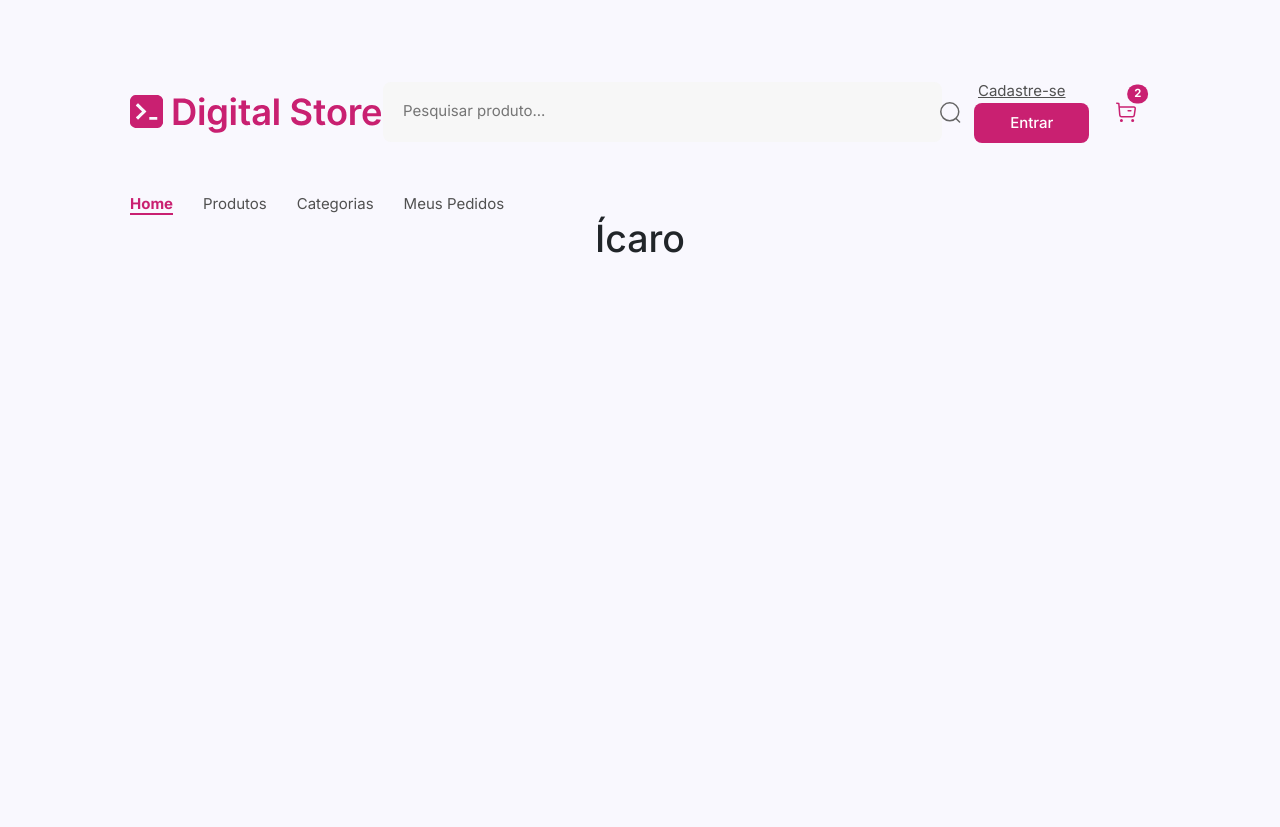
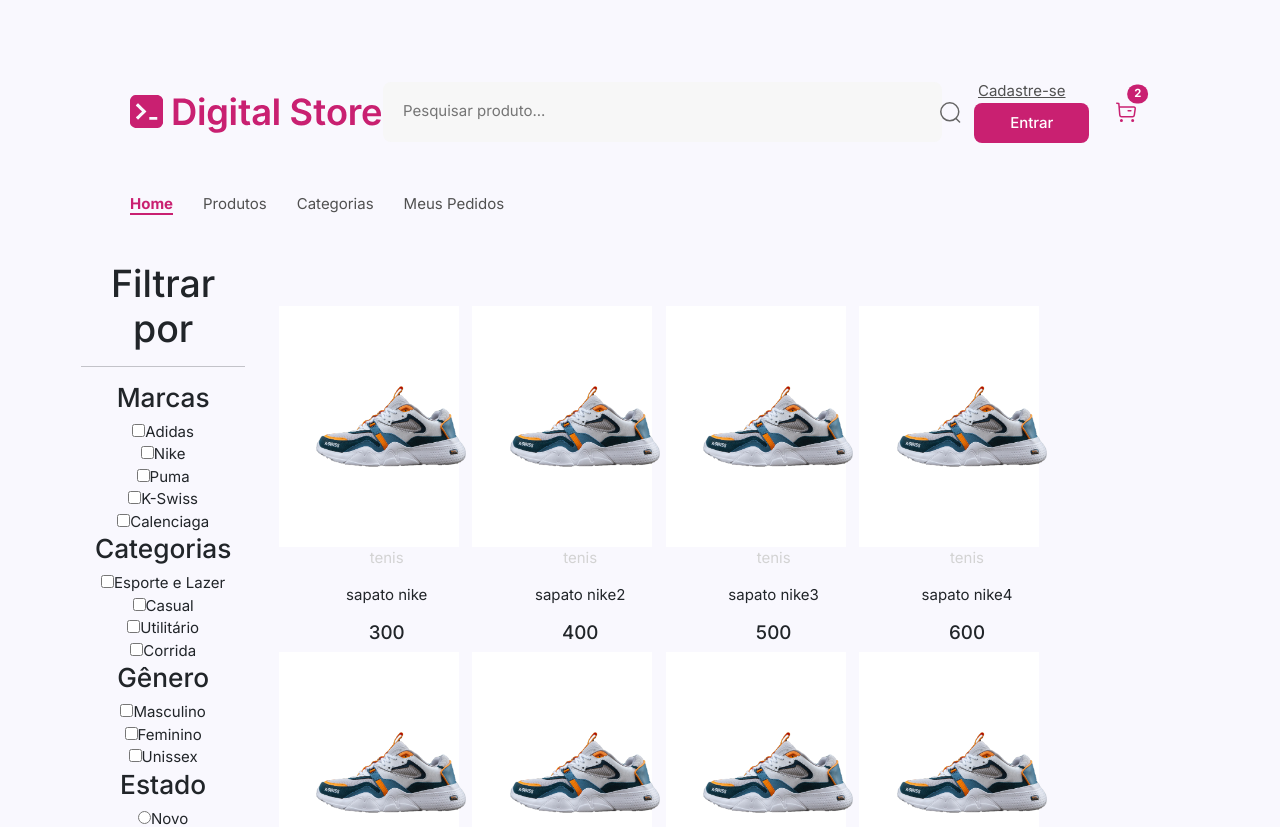
Before and after one commit to Clbrfrancaa/dripStore-final, a React (Vite) app: page /ProductListingPage in a window 1280 px wide. Shown: the top 827 px of the page. Before the commit the page ends 800 px from the top, so only its background shows below. Built offline with nearby package versions, Linux system fonts and the light colour scheme.

Commit message:
filtergrpup
filtergrpup

```diff
--- /dev/null
+++ b/src/components/FilterGroup/FilterGroup.jsx
@@ -0,0 +1,126 @@
+import React, { useState } from "react";
+import ProductList from "../../componentes/ProductList";
+import Card from "../../componentes/Card";
+
+
+function FilterGroup() {
+
+    let marcas = [
+        { name: 'Adidas', key: 'A' },
+        { name: 'Nike', key: 'N' },
+        { name: 'Puma', key: 'P' },
+        { name: 'K-Swiss', key: 'K' },
+        { name: 'Calenciaga', key: 'C' }]
+
+    let categorias = [
+        { nome: 'Esporte e Lazer' },
+        { nome: 'Casual' },
+        { nome: 'Utilitário' },
+        { nome: 'Corrida' }]
+
+    let genero = [
+        { valor: 'Masculino' },
+        { valor: 'Feminino' },
+        { valor: 'Unissex' }]
+
+    let condicao = [
+        { estado: 'Novo' },
+        { estado: 'Usado' }]
+
+
+
+    const [marcado, SetMarcado] = useState({
+        element: false,
+    });
+
+
+
+
+    function Verificado(props) {
+
+        const { name, checked } = props.target
+
+
+        SetMarcado({
+            element: name === "adidas" ? checked : marcado.element
+        })
+
+        console.log(name);
+
+
+    }
+
+
+
+    return (
+        <>
+            <div className="container">
+                <div className="row d-flex flex-row col-12">
+                    <div className="col col-2 mt-5">
+                        <h1>Filtrar por</h1>
+                        <hr />
+                        <article>
+                            <h3>Marcas</h3>
+                            <section className="marcas">
+                                <input type="checkbox" name="adidas" id="adidas" checked={marcado.adidas} onChange={Verificado} />
+                                <label htmlFor="adidas">{marcas[0].name}</label>
+                                <br />
+                                <input type="checkbox" name="nike" id="nike" checked={marcado.nike} onChange={Verificado} />
+                                <label htmlFor="nike">{marcas[1].name}</label>
+                                <br />
+                                <input type="checkbox" name="puma" id="puma" checked={marcado.puma} onChange={Verificado} />
+                                <label htmlFor="puma">{marcas[2].name}</label>
+                                <br />
+                                <input type="checkbox" name="kswiss" id="kswiss" checked={marcado.kswiss} onChange={Verificado} />
+                                <label htmlFor="kswiss">{marcas[3].name}</label>
+                                <br />
+                                <input type="checkbox" name="calenciaga" id="calenciaga" checked={marcado.calenciaga} onChange={Verificado} />
+                                <label htmlFor="calenciaga">{marcas[4].name}</label>
+                            </section>
+                            <h3>Categorias</h3>
+                            <section className="categoria">
+                                <input type="checkbox" name="esporte" id="esporte" checked={marcado.esporte} onChange={Verificado} />
+                                <label htmlFor="esporte">{categorias[0].nome}</label>
+                                <br />
+                                <input type="checkbox" name="casual" id="casual" checked={marcado.casual} onChange={Verificado} />
+                                <label htmlFor="casual">{categorias[1].nome}</label>
+                                <br />
+                                <input type="checkbox" name="utilitario" id="utilitario" checked={marcado.utilitario} onChange={Verificado} />
+                                <label htmlFor="utilitario">{categorias[2].nome}</label>
+                                <br />
+                                <input type="checkbox" name="corrida" id="corrida" checked={marcado.corrida} onChange={Verificado} />
+                                <label htmlFor="corrida">{categorias[3].nome}</label>
+                            </section>
+                            <h3>Gênero</h3>
+                            <section className="genero">
+                                <input type="checkbox" name="masculino" id="masculino" checked={marcado.masculino} onChange={Verificado} />
+                                <label htmlFor="">{genero[0].valor}</label>
+                                <br />
+                                <input type="checkbox" name="feminino" id="feminino" checked={marcado.feminino} onChange={Verificado} />
+                                <label htmlFor="">{genero[1].valor}</label>
+                                <br />
+                                <input type="checkbox" name="unissex" id="unissex" checked={marcado.unissex} onChange={Verificado} />
+                                <label htmlFor="">{genero[2].valor}</label>
+                            </section>
+                            <section className="condicao">
+                                <h3>Estado</h3>
+                                <input type="radio" name="novo" id="novo" checked={marcado.novo} onChange={Verificado} />
+                                <label htmlFor="novo">{condicao[0].estado}</label>
+                                <br />
+                                <input type="radio" name="usado" id="usado" checked={marcado.usado} onChange={Verificado} />
+                                <label htmlFor="usado">{condicao[1].estado}</label>
+                            </section>
+                        </article>
+
+                    </div>
+                    <div className="col col-10 mt-5">
+                        <ProductList />
+
+                    </div>
+                </div>
+            </div>
+        </>
+    );
+}
+
+export default FilterGroup;
--- a/src/pages/ProductListingPage/ProductListingPage.jsx
+++ b/src/pages/ProductListingPage/ProductListingPage.jsx
@@ -1,10 +1,11 @@
+import FilterGroup from '../../components/FilterGroup/FilterGroup';
 import Header from '../../components/Header/Header'
 
 function ProductListingPage(){
     return(
         <>
             <Header />
-            <h1>Ícaro</h1>
+           <FilterGroup/>
         </>
     )
 }
```
Also changed, not shown: 1 other file (tests, documents, lock files or other folders).
